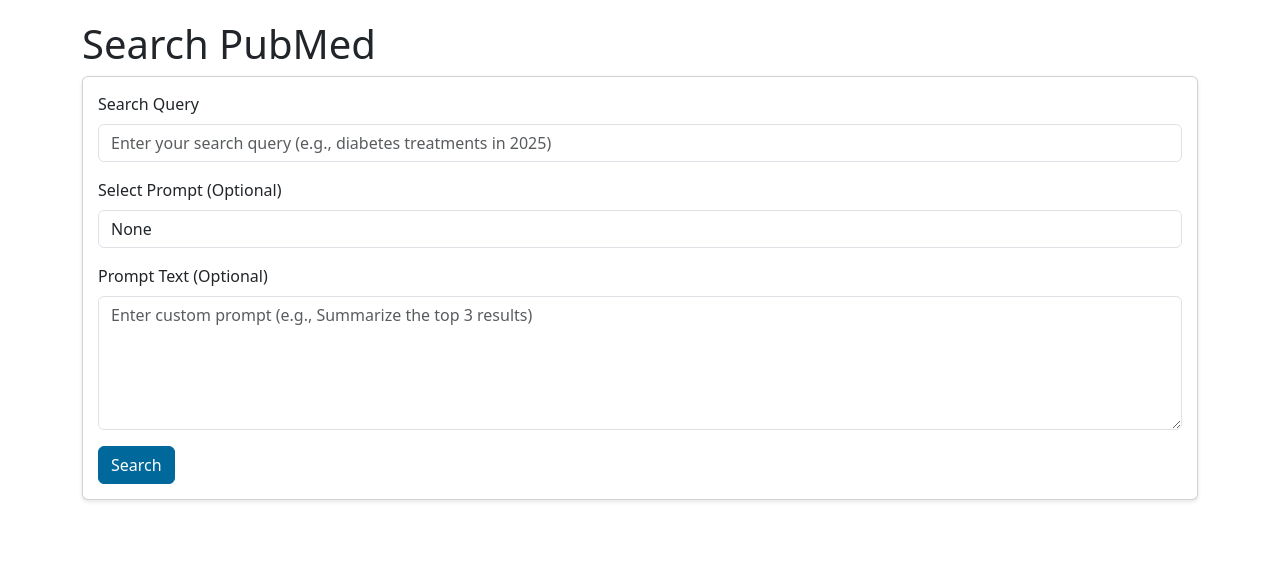
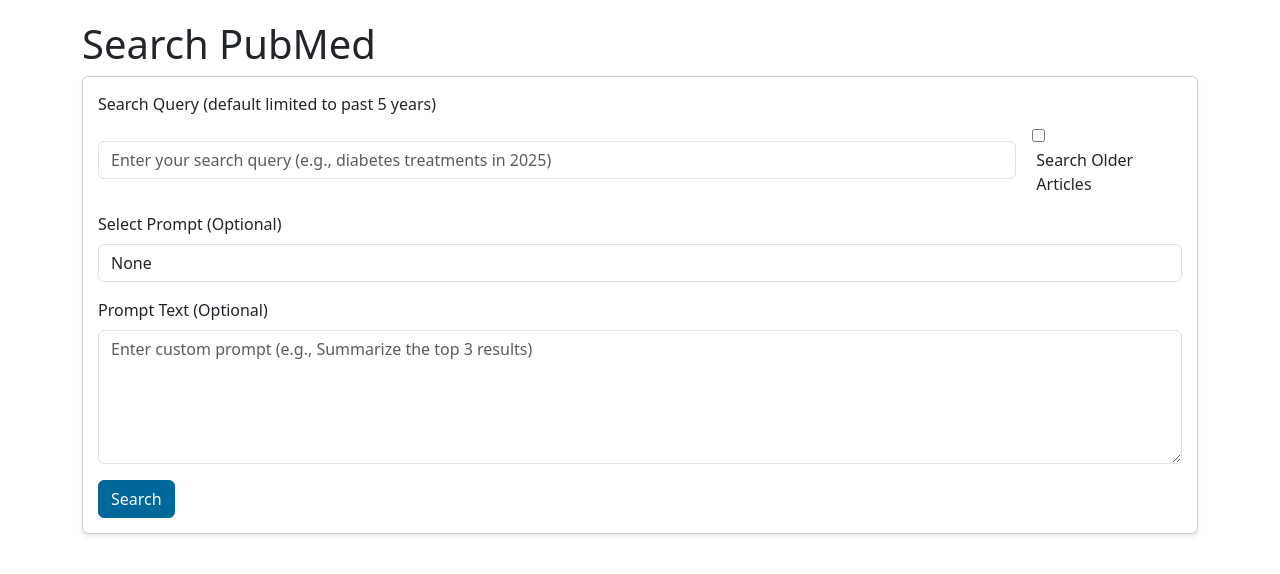
Before and after one commit to joepiercefireside/pubmedresearch, a Flask app: page /search in a window 1280 px wide. Shown: the part 60-634 px from the top of the page. Run offline with Flask 3, Linux system fonts and the light colour scheme; a user stored in the database is signed in; tables that the repository leaves empty hold one stand-in row (values such as "Sample post"); a database or web service that is not in the repository returns one stand-in record (values such as "Sample title"); parts of the project's set-up code (start-up, migrations or seed data) failed here and were passed over; some libraries are stand-ins or nearby versions.

Commit message:
improve search behavior

```diff
--- a/app.py
+++ b/app.py
@@ -20,10 +20,7 @@ from apscheduler.schedulers.background import BackgroundScheduler
 from apscheduler.triggers.cron import CronTrigger
 import sendgrid
 from sendgrid.helpers.mail import Mail, Email, To, Content
-from openai import OpenAI
 import traceback
-import openai
-import httpx.__version__
 import time
 import tenacity
 import email_validator
@@ -52,10 +49,6 @@ login_manager.login_view = 'login'
 # Configure logging
 logging.basicConfig(level=logging.INFO)
 logger = logging.getLogger(__name__)
-
-# Log dependency versions
-logger.info(f"openai version: {openai.__version__}")
-logger.info(f"httpx version: {httpx.__version__}")
 
 # Initialize embedding model and precompute vocabulary embeddings
 embedding_model = None
@@ -266,7 +259,7 @@ async def query_grok_api_async(query, context, prompt="Process the provided cont
                 "max_tokens": 1000
             }
             logger.info(f"Sending async Grok API request: prompt={query[:50]}..., context_length={len(context)}")
-            async with session.post(url, headers=headers, json=data, timeout=120) as response:
+            async with session.post(url, headers=headers, json=data, timeout=180) as response:
                 response.raise_for_status()
                 response_json = await response.json()
                 response_text = response_json['choices'][0]['message']['content']
@@ -275,11 +268,15 @@ async def query_grok_api_async(query, context, prompt="Process the provided cont
                 return response_text
     except Exception as e:
         logger.error(f"Async Grok API call failed: {str(e)}")
+        if isinstance(e, aiohttp.ClientResponseError):
+            logger.error(f"HTTP Status: {e.status}, Message: {e.message}")
+        elif isinstance(e, aiohttp.ClientConnectionError):
+            logger.error("Connection error, possibly network issue")
         return None
 
 @tenacity.retry(
-    stop=tenacity.stop_after_attempt(7),
-    wait=tenacity.wait_exponential(multiplier=1, min=2, max=30),
+    stop=tenacity.stop_after_attempt(3),
+    wait=tenacity.wait_exponential(multiplier=1, min=2, max=20),
     retry=tenacity.retry_if_exception_type((requests.exceptions.RequestException, Exception)),
     before_sleep=lambda retry_state: logger.info(f"Retrying Grok API call, attempt {retry_state.attempt_number}")
 )
@@ -525,7 +522,7 @@ def logout():
     logout_user()
     return redirect(url_for('login'))
 
-def extract_keywords_and_intent(query):
+def extract_keywords_and_intent(query, search_older=False, start_year=None):
     intent_prompt = """
 Analyze the following medical research query and extract its intent and keywords for a PubMed API search.
 - Identify the core topic (e.g., disease, condition).
@@ -565,6 +562,20 @@ Example output for "statins and heart disease":
   }}
 }}
 """
+    today = datetime.now()
+    default_start_year = today.year - 5
+    if search_older and start_year:
+        try:
+            start_year = int(start_year)
+            if start_year < 1960 or start_year > today.year:
+                logger.warning(f"Invalid start year {start_year}, using default")
+                start_year = default_start_year
+        except ValueError:
+            logger.warning(f"Invalid start year format {start_year}, using default")
+            start_year = default_start_year
+    else:
+        start_year = default_start_year
+
     try:
         response = query_grok_api(query, "", prompt=intent_prompt.format(query))
         if response:
@@ -575,6 +586,10 @@ Example output for "statins and heart disease":
             if not keywords:
                 logger.warning("No keywords extracted from Grok, using fallback")
                 keywords, intent = extract_keywords_fallback(query)
+            if not intent['date'] and not (search_older and start_year):
+                intent['date'] = f"{default_start_year}/01/01[dp] TO {today.strftime('%Y/%m/%d')}[dp]"
+            elif search_older and start_year:
+                intent['date'] = f"{start_year}/01/01[dp] TO {today.strftime('%Y/%m/%d')}[dp]"
             expanded_keywords = []
             for kw in keywords:
                 mesh_synonyms = get_mesh_synonyms(kw, api_key=os.environ.get('PUBMED_API_KEY'))
@@ -586,11 +601,19 @@ Example output for "statins and heart disease":
         else:
             logger.warning("Grok API returned None, using fallback")
             keywords, intent = extract_keywords_fallback(query)
+            if not intent['date'] and not (search_older and start_year):
+                intent['date'] = f"{default_start_year}/01/01[dp] TO {today.strftime('%Y/%m/%d')}[dp]"
+            elif search_older and start_year:
+                intent['date'] = f"{start_year}/01/01[dp] TO {today.strftime('%Y/%m/%d')}[dp]"
             expanded_keywords = [(kw, []) for kw in keywords]
             return expanded_keywords, intent
     except Exception as e:
         logger.error(f"Error extracting intent with Grok: {str(e)}")
         keywords, intent = extract_keywords_fallback(query)
+        if not intent['date'] and not (search_older and start_year):
+            intent['date'] = f"{default_start_year}/01/01[dp] TO {today.strftime('%Y/%m/%d')}[dp]"
+        elif search_older and start_year:
+            intent['date'] = f"{start_year}/01/01[dp] TO {today.strftime('%Y/%m/%d')}[dp]"
         expanded_keywords = [(kw, []) for kw in keywords]
         return expanded_keywords, intent
 
@@ -646,7 +669,6 @@ def extract_keywords_fallback(query):
 
 def build_pubmed_query(keywords_with_synonyms, intent):
     query_parts = []
-    # Handle both list of tuples and flat list
     if keywords_with_synonyms and isinstance(keywords_with_synonyms[0], tuple):
         for keyword, synonyms in keywords_with_synonyms:
             if keyword.lower() == 'chronic inflammatory demyelinating polyneuropathy':
@@ -771,6 +793,11 @@ def parse_prompt(prompt_text):
 
 def grok_llm_ranking(query, results, embeddings, intent=None, prompt_params=None):
     display_result_count = prompt_params.get('display_result_count', 20) if prompt_params else 20
+    # Skip Grok ranking for small result sets to improve performance
+    if len(results) < 5:
+        logger.info(f"Skipping Grok ranking for {len(results)} results, using embedding-based ranking")
+        return embedding_based_ranking(query, results, embeddings, intent, prompt_params)
+
     ranked_results = []
     ranked_embeddings = []
 
@@ -824,8 +851,10 @@ Articles:
         return ranked_results, ranked_embeddings, ranked_indices
     except Exception as e:
         logger.error(f"Grok ranking failed: {str(e)}")
+        return embedding_based_ranking(query, results, embeddings, intent, prompt_params)
 
-    logger.info("Falling back to embedding-based ranking")
+def embedding_based_ranking(query, results, embeddings, intent=None, prompt_params=None):
+    display_result_count = prompt_params.get('display_result_count', 20) if prompt_params else 20
     query_embedding = generate_embedding(query)
     current_year = datetime.now().year
     scores = []
@@ -864,7 +893,7 @@ Articles:
 
     ranked_results = [results[i] for i in ranked_indices[:display_result_count]]
     ranked_embeddings = [embeddings[i] for i in ranked_indices[:display_result_count]]
-    logger.info(f"Fallback ranked {len(ranked_results)} results with indices {ranked_indices[:display_result_count]}")
+    logger.info(f"Embedding-based ranked {len(ranked_results)} results with indices {ranked_indices[:display_result_count]}")
     return ranked_results, ranked_embeddings, ranked_indices
 
 def generate_prompt_output(query, results, prompt_text, prompt_params, is_fallback=False):
@@ -944,6 +973,8 @@ def search():
     prompt_id = request.args.get('prompt_id', request.form.get('prompt_id', ''))
     prompt_text = request.args.get('prompt_text', request.form.get('prompt_text', ''))
     query = request.args.get('query', request.form.get('query', ''))
+    search_older = request.form.get('search_older', 'off') == 'on'
+    start_year = request.form.get('start_year', None)
 
     selected_prompt_text = prompt_text
     if prompt_id and not prompt_text:
@@ -955,19 +986,19 @@ def search():
             logger.warning(f"Prompt ID {prompt_id} not found in prompts")
             selected_prompt_text = ''
 
-    logger.info(f"Search request: prompt_id={prompt_id}, prompt_text={prompt_text[:50]}..., selected_prompt_text={selected_prompt_text[:50]}..., query={query[:50]}...")
+    logger.info(f"Search request: prompt_id={prompt_id}, prompt_text={prompt_text[:50]}..., selected_prompt_text={selected_prompt_text[:50]}..., query={query[:50]}..., search_older={search_older}, start_year={start_year}")
 
     if request.method == 'POST':
         if not query:
             update_search_progress(current_user.id, query, "error: Query cannot be empty")
-            return render_template('search.html', error="Query cannot be empty", prompts=prompts, prompt_id=prompt_id, prompt_text=selected_prompt_text, results=[], fallback_results=[], prompt_output='', fallback_prompt_output='', username=current_user.email, has_prompt=bool(selected_prompt_text), prompt_params={}, summary_result_count=20)
+            return render_template('search.html', error="Query cannot be empty", prompts=prompts, prompt_id=prompt_id, prompt_text=selected_prompt_text, results=[], fallback_results=[], prompt_output='', fallback_prompt_output='', username=current_user.email, has_prompt=bool(selected_prompt_text), prompt_params={}, summary_result_count=20, search_older=search_older, start_year=start_year)
 
         update_search_progress(current_user.id, query, "contacting PubMed")
 
-        keywords_with_synonyms, intent = extract_keywords_and_intent(query)
+        keywords_with_synonyms, intent = extract_keywords_and_intent(query, search_older, start_year)
         if not keywords_with_synonyms:
             update_search_progress(current_user.id, query, "error: No valid keywords found")
-            return render_template('search.html', error="No valid keywords found", prompts=prompts, prompt_id=prompt_id, prompt_text=selected_prompt_text, results=[], fallback_results=[], prompt_output='', fallback_prompt_output='', username=current_user.email, has_prompt=bool(selected_prompt_text), prompt_params={}, summary_result_count=20)
+            return render_template('search.html', error="No valid keywords found", prompts=prompts, prompt_id=prompt_id, prompt_text=selected_prompt_text, results=[], fallback_results=[], prompt_output='', fallback_prompt_output='', username=current_user.email, has_prompt=bool(selected_prompt_text), prompt_params={}, summary_result_count=20, search_older=search_older, start_year=start_year)
 
         prompt_params = parse_prompt(selected_prompt_text)
         summary_result_count = prompt_params['summary_result_count']
@@ -980,7 +1011,7 @@ def search():
         except Exception as e:
             logger.error(f"Error building PubMed query: {str(e)}")
             update_search_progress(current_user.id, query, f"error: Query processing failed: {str(e)}")
-            return render_template('search.html', error=f"Query processing failed: {str(e)}", prompts=prompts, prompt_id=prompt_id, prompt_text=selected_prompt_text, results=[], fallback_results=[], prompt_output='', fallback_prompt_output='', username=current_user.email, has_prompt=bool(selected_prompt_text), prompt_params={}, summary_result_count=20)
+            return render_template('search.html', error=f"Query processing failed: {str(e)}", prompts=prompts, prompt_id=prompt_id, prompt_text=selected_prompt_text, results=[], fallback_results=[], prompt_output='', fallback_prompt_output='', username=current_user.email, has_prompt=bool(selected_prompt_text), prompt_params={}, summary_result_count=20, search_older=search_older, start_year=start_year)
 
         try:
             update_search_progress(current_user.id, query, "executing search")
@@ -1016,7 +1047,7 @@ def search():
             if not results and not fallback_results:
                 logger.info("No results with initial or fallback query")
                 update_search_progress(current_user.id, query, "error: No results found")
-                return render_template('search.html', error="No results found. Try broadening your query.", prompts=prompts, prompt_id=prompt_id, prompt_text=selected_prompt_text, results=[], fallback_results=[], prompt_output='', fallback_prompt_output='', username=current_user.email, has_prompt=bool(selected_prompt_text), prompt_params={}, summary_result_count=20)
+                return render_template('search.html', error="No results found. Try broadening your query.", prompts=prompts, prompt_id=prompt_id, prompt_text=selected_prompt_text, results=[], fallback_results=[], prompt_output='', fallback_prompt_output='', username=current_user.email, has_prompt=bool(selected_prompt_text), prompt_params={}, summary_result_count=20, search_older=search_older, start_year=start_year)
 
             update_search_progress(current_user.id, query, "ranking results")
             embeddings = []
@@ -1078,14 +1109,16 @@ def search():
                 target_year=None,
                 username=current_user.email,
                 has_prompt=bool(selected_prompt_text),
-                prompt_params=prompt_params
+                prompt_params=prompt_params,
+                search_older=search_older,
+                start_year=start_year
             )
         except Exception as e:
             logger.error(f"PubMed API error: {str(e)}")
             update_search_progress(current_user.id, query, f"error: Search failed: {str(e)}")
-            return render_template('search.html', error=f"Search failed: {str(e)}", prompts=prompts, prompt_id=prompt_id, prompt_text=selected_prompt_text, results=[], fallback_results=[], prompt_output='', fallback_prompt_output='', username=current_user.email, has_prompt=bool(selected_prompt_text), prompt_params={}, summary_result_count=20)
+            return render_template('search.html', error=f"Search failed: {str(e)}", prompts=prompts, prompt_id=prompt_id, prompt_text=selected_prompt_text, results=[], fallback_results=[], prompt_output='', fallback_prompt_output='', username=current_user.email, has_prompt=bool(selected_prompt_text), prompt_params={}, summary_result_count=20, search_older=search_older, start_year=start_year)
 
-    return render_template('search.html', prompts=prompts, prompt_id=prompt_id, prompt_text=selected_prompt_text, results=[], fallback_results=[], prompt_output='', fallback_prompt_output='', username=current_user.email, has_prompt=bool(selected_prompt_text), prompt_params={}, summary_result_count=20)
+    return render_template('search.html', prompts=prompts, prompt_id=prompt_id, prompt_text=selected_prompt_text, results=[], fallback_results=[], prompt_output='', fallback_prompt_output='', username=current_user.email, has_prompt=bool(selected_prompt_text), prompt_params={}, summary_result_count=20, search_older=False, start_year=None)
 
 @app.route('/search_summary', methods=['POST'])
 @login_required
--- a/templates/search.html
+++ b/templates/search.html
@@ -6,8 +6,23 @@
     <div class="card">
         <form method="POST" id="searchForm" action="{{ url_for('search') }}">
             <div class="mb-3">
-                <label for="query" class="form-label">Search Query</label>
-                <input type="text" class="form-control" id="query" name="query" value="{{ query|default('') }}" placeholder="Enter your search query (e.g., diabetes treatments in 2025)" required>
+                <label for="query" class="form-label">Search Query (default limited to past 5 years)</label>
+                <div class="d-flex align-items-center">
+                    <input type="text" class="form-control" id="query" name="query" value="{{ query|default('') }}" placeholder="Enter your search query (e.g., diabetes treatments in 2025)" required>
+                    <div class="ms-3">
+                        <input type="checkbox" id="search_older" name="search_older" {% if search_older %}checked{% endif %} onchange="toggleYearDropdown()">
+                        <label for="search_older" class="ms-1">Search Older Articles</label>
+                    </div>
+                </div>
+                <div id="year_dropdown" class="mt-2" {% if not search_older %}style="display: none;"{% endif %}>
+                    <select class="form-control" id="start_year" name="start_year">
+                        <option value="">Select start year</option>
+                        {% for year in range(2025, 1959, -1) %}
+                            <option value="{{ year }}" {% if start_year == year|string %}selected{% endif %}>{{ year }}</option>
+                        {% endfor %}
+                    </select>
+                    <small id="year_warning" class="text-muted" style="display: none;">Larger date ranges may take more time</small>
+                </div>
             </div>
             <div class="mb-3">
                 <label for="prompt_id" class="form-label">Select Prompt (Optional)</label>
@@ -23,6 +38,9 @@
                 <textarea class="form-control" id="prompt_text" name="prompt_text" rows="5" placeholder="Enter custom prompt (e.g., Summarize the top 3 results)">{{ prompt_text|default('') }}</textarea>
             </div>
             <button type="submit" class="btn btn-primary">Search</button>
+            <div id="search_spinner" class="spinner-border text-primary ms-2" role="status" style="display: none;">
+                <span class="visually-hidden">Loading...</span>
+            </div>
         </form>
         {% with messages = get_flashed_messages(with_categories=true) %}
             {% if messages %}
@@ -119,6 +137,10 @@
         background-color: #005580;
         border-color: #005580;
     }
+    .spinner-border {
+        width: 1.5rem;
+        height: 1.5rem;
+    }
 </style>
 
 <script>
@@ -136,9 +158,23 @@
         {% endfor %}
     }
 
+    function toggleYearDropdown() {
+        const searchOlder = document.getElementById('search_older').checked;
+        const yearDropdown = document.getElementById('year_dropdown');
+        const yearWarning = document.getElementById('year_warning');
+        yearDropdown.style.display = searchOlder ? 'block' : 'none';
+        yearWarning.style.display = searchOlder && document.getElementById('start_year').value ? 'block' : 'none';
+    }
+
+    document.getElementById('start_year')?.addEventListener('change', function() {
+        const yearWarning = document.getElementById('year_warning');
+        yearWarning.style.display = this.value ? 'block' : 'none';
+    });
+
     document.addEventListener('DOMContentLoaded', function() {
         const form = document.getElementById('searchForm');
         form.addEventListener('submit', function() {
+            document.getElementById('search_spinner').style.display = 'inline-block';
             updateSearchProgress('contacting PubMed');
         });
 
@@ -149,6 +185,7 @@
                 const data = JSON.parse(event.data);
                 console.log('Search progress:', data.status);
                 if (data.status.includes('error') || data.status === 'complete' || data.status === 'awaiting_summary') {
+                    document.getElementById('search_spinner').style.display = 'none';
                     eventSource.close();
                     if (data.status === 'awaiting_summary') {
                         fetchAISummary();
@@ -160,7 +197,10 @@
         function fetchAISummary() {
             const hasPrompt = {{ has_prompt|tojson }};
             const hasResults = {{ (results|length > 0 or fallback_results|length > 0)|tojson }};
-            if (!hasPrompt || !hasResults) return;
+            if (!hasPrompt || !hasResults) {
+                document.getElementById('search_spinner').style.display = 'none';
+                return;
+            }
 
             const results = {{ results|tojson }};
             const fallbackResults = {{ fallback_results|tojson }};
@@ -181,6 +221,7 @@
             })
             .then(response => response.json())
             .then(data => {
+                document.getElementById('search_spinner').style.display = 'none';
                 if (data.status === 'success') {
                     document.getElementById('ai-summary').innerHTML = `
                         <h3>AI Summary ${summaryResultCount < 20 ? '(Top ' + summaryResultCount + ' Results)' : ''}</h3>
@@ -206,6 +247,7 @@
                 }
             })
             .catch(error => {
+                document.getElementById('search_spinner').style.display = 'none';
                 console.error('Error fetching AI summary:', error);
                 document.getElementById('ai-summary').innerHTML = `
                     <h3>AI Summary ${summaryResultCount < 20 ? '(Top ' + summaryResultCount + ' Results)' : ''}</h3>
```
